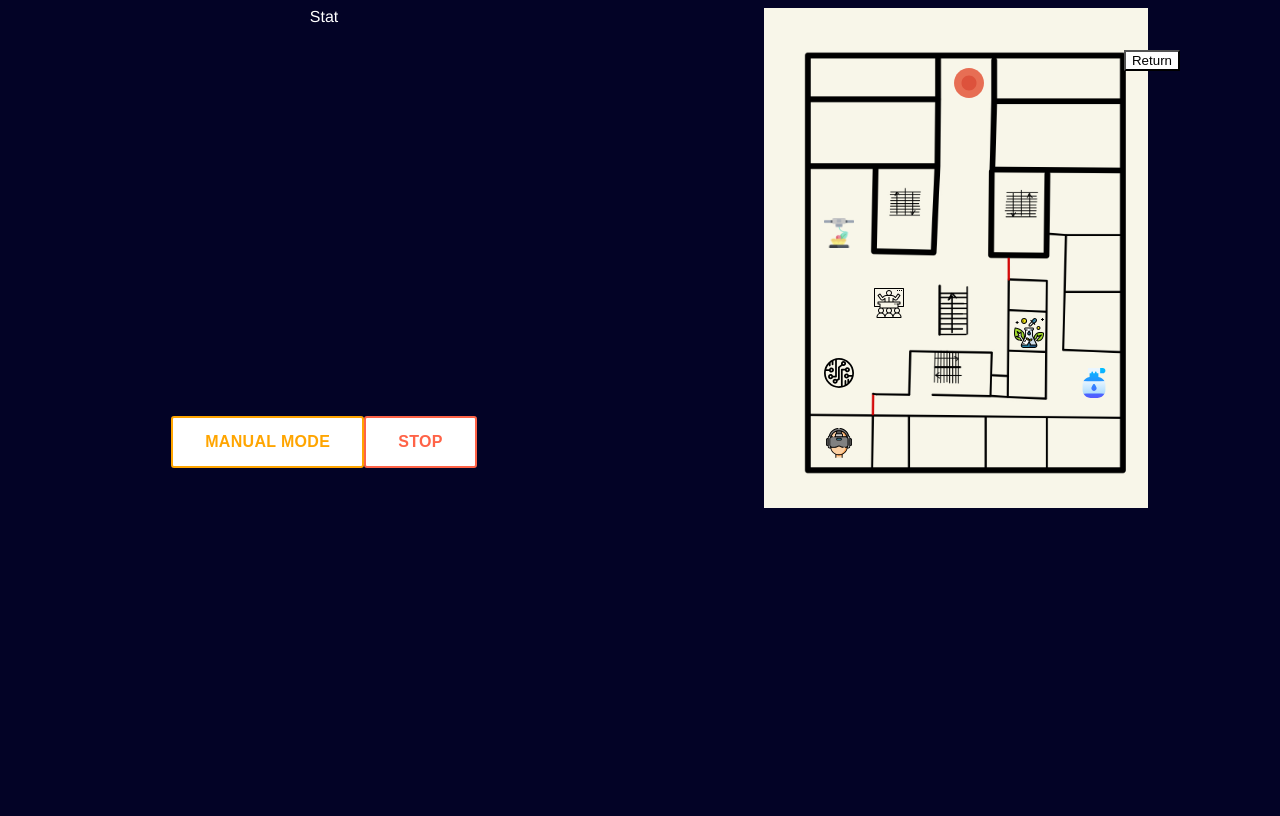
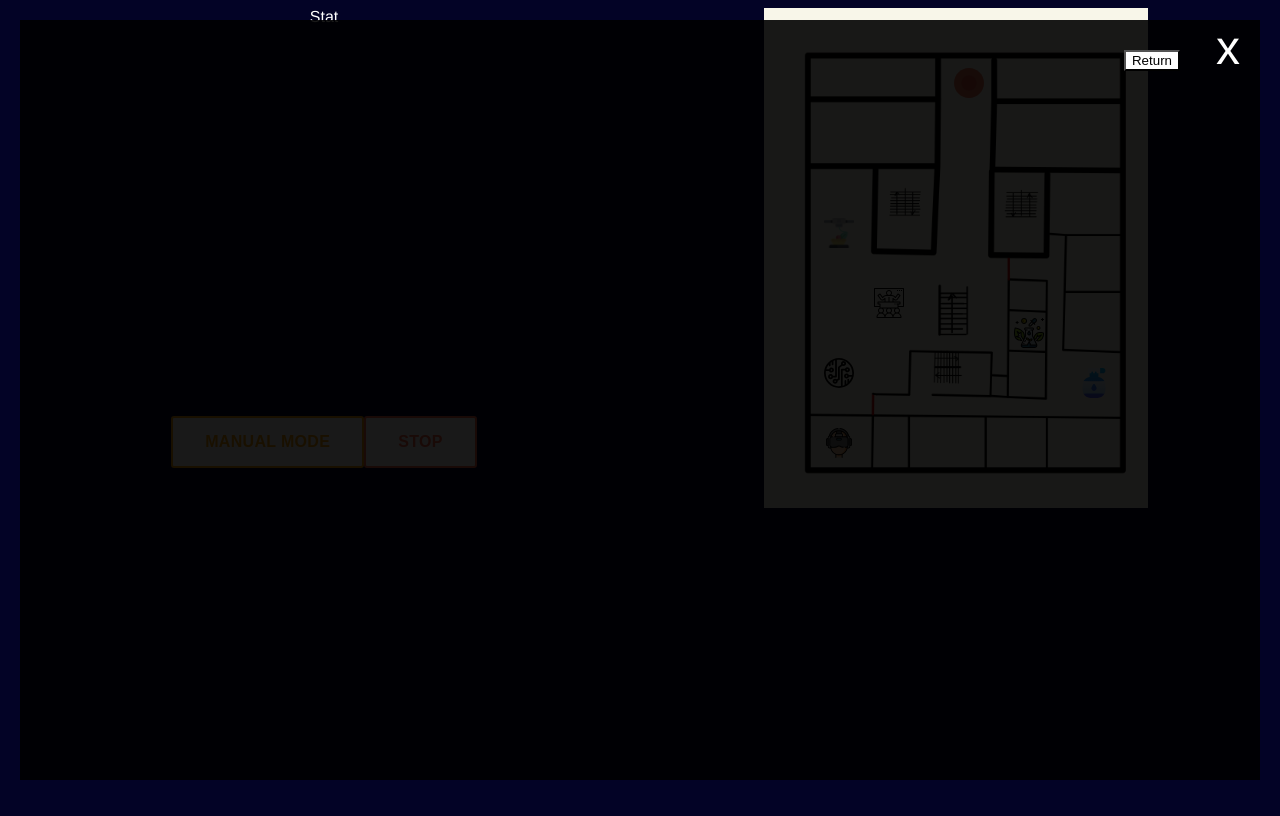
Before and after one commit to Shkunn/MK-motor-control, a Vue app in the folder interface/: page /info in a window 1280 px wide. Built offline with nearby package versions, Linux system fonts and the light colour scheme.

Commit message:
[MODIF] WIP

```diff
--- a/interface/src/views/Info.vue
+++ b/interface/src/views/Info.vue
@@ -15,6 +15,16 @@
         CAMERA VIEW
       </div>
     </div>
+    <div class="modal-keypoint" v-if="show">
+      <span v-on:click="hideModal()" class="modal__close">x</span>
+      <div class="modal__title">
+       {{ modal.title }}
+      </div>
+      <div class="modal__description">
+        {{ modal.description }}
+      </div>
+      <!-- <button type="button" name="button" class="modal__button" v-on:click="navigation(modal.id)" v-if="modal.id != 'robot'">Go To</button> -->
+    </div>
     <div class="button-return">
      <button type="button" name="return_button" class="modal__return_button" v-on:click="return_button()">Return</button>
    </div>
@@ -27,7 +37,11 @@ const SERVER = "127.0.0.1:5000"
 export default {
   name: "Info",
   data: () => ({
-
+    show: true,
+    modal: {
+      title: '',
+      description: '',
+    }
   }),
   methods: {
     return_button: function () {
@@ -36,8 +50,12 @@ export default {
       this.$route.params.pathMatch
     },
     manual: function () {
-      this.$router.push('/manual')
-      this.$route.params.pathMatch
+      this.showReturn = false
+      this.modal.title = 'MANUAL INTERFACE'
+      this.modal.description = 'Lorem ipsum dolor sit amet, consectetur adipisicing elit, sed do eiusmod tempor incididunt ut labore et dolore magna aliqua. Ut enim ad minim veniam, quis nostrud exercitation ullamco laboris nisi ut aliquip ex ea commodo consequat. Duis aute irure dolor in reprehenderit in voluptate velit esse cillum dolore eu fugiat nulla pariatur. Excepteur sint occaecat cupidatat non proident, sunt in culpa qui officia deserunt mollit anim id est laborum.'
+      this.show = true
+      // this.$router.push('/manual')
+      // this.$route.params.pathMatch
     },
     stop: function (coordinates) {
       const url = "http:" + SERVER + "/navigation/" + coordinates;
@@ -45,7 +63,11 @@ export default {
       Http.send();
       //this.$router.push('/info')
       //this.$route.params.pathMatch
-    }
+    },
+    hideModal: function() {
+      this.show = false
+      this.showReturn = true;
+    },
   }
 }
 
@@ -78,6 +100,37 @@ export default {
 
 .modal__return_button {
   background-color: white;
+}
+
+.modal-keypoint {
+  z-index: 1000;
+  position: absolute;
+  top: 20px;
+  bottom: 20px;
+  left: 20px;
+  right: 20px;
+  width: auto;
+  height: auto;
+  background-color: rgba(0,0,0,0.9);
+  color: white;
+}
+
+.modal__close {
+  position: absolute;
+  right: 20px;
+  font-size: 3em;
+}
+
+.modal__title {
+  margin-top: 100px;
+  font-size: 5em;
+  font-weight: bold;
+}
+
+.modal__description {
+  margin-top: 50px;
+  margin-left: 100px;
+  margin-right: 100px;
 }
 
 .info__cta-manual {
```
Also changed, not shown: interface/src/components/Map.vue (+11 -3 lines).
